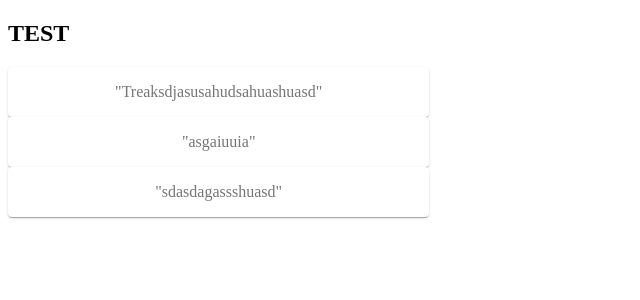
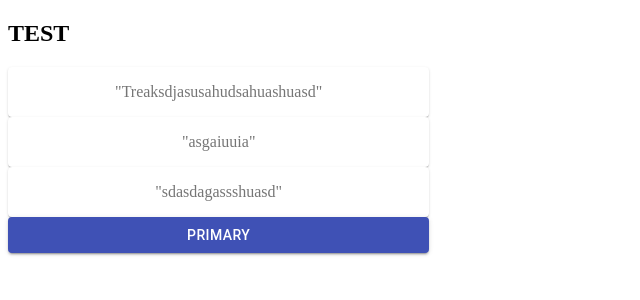
Before and after one commit to Rootar/Trollo_Frontend, a React (Create React App) app in the folder trollo/: page / in a window 1280 px wide. Shown: the top 300 px of the page, without its empty margins (0-640 px from the left). Built offline with nearby package versions, Linux system fonts and the light colour scheme.

Commit message:
Added test button

```diff
--- a/trollo/src/components/List.js
+++ b/trollo/src/components/List.js
@@ -4,6 +4,7 @@ import Grid from "@material-ui/core/Grid";
 import Typography from "@material-ui/core/Typography";
 import Paper from '@material-ui/core/Paper';
 import { makeStyles } from '@material-ui/core/styles';
+import { Button } from "@material-ui/core";
 
 const Stylesx = makeStyles(theme => ({
     root: {
@@ -30,6 +31,9 @@ const List = () => {
             <Grid item>
                 <Paper className={Styles.paper}>"sdasdagassshuasd"</Paper>
             </Grid>
+            <Button variant="contained" color="primary">
+                Primary
+            </Button>
         </Grid>
     )
 }
```
